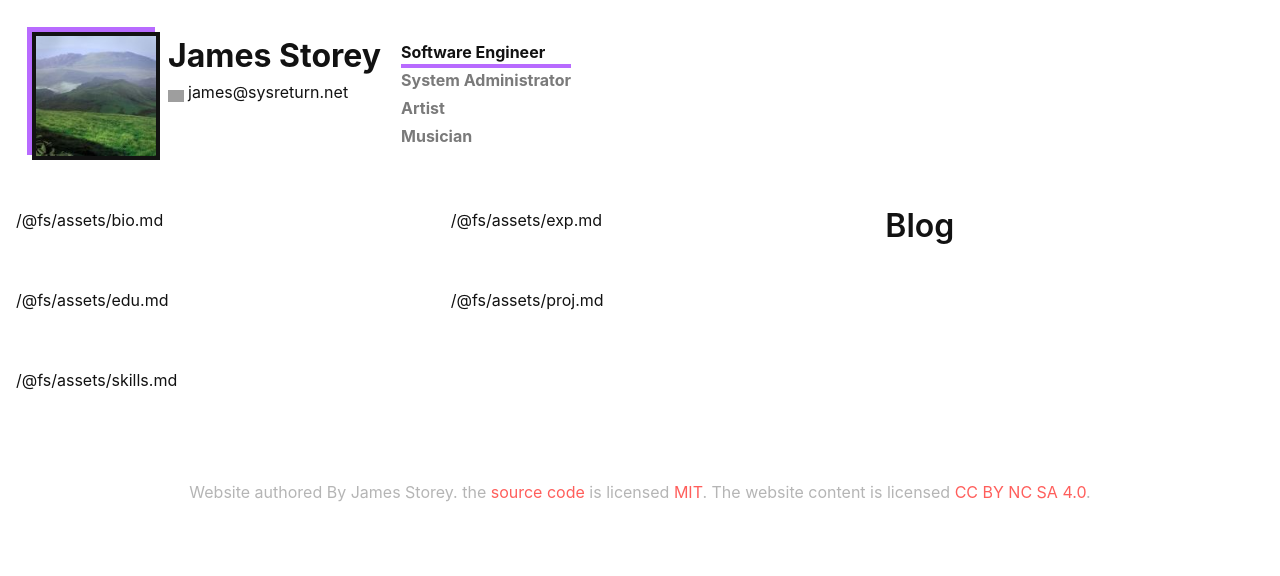
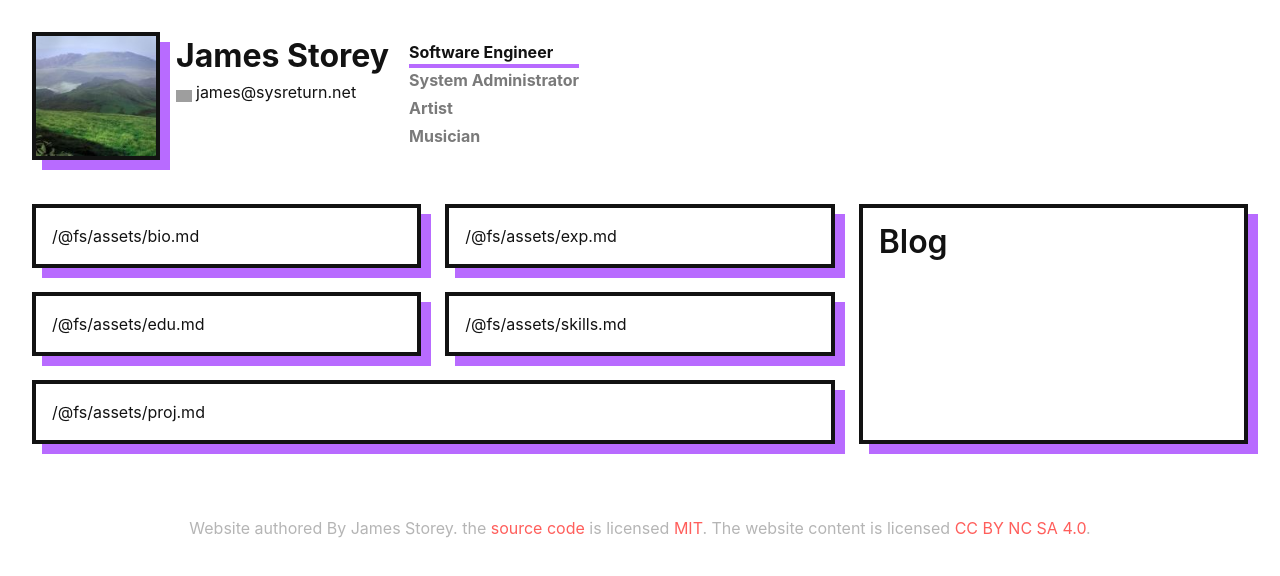
Before and after one commit to james-storey/me, a Nuxt app: page / in a window 1280 px wide. Shown: the top 576 px of the page. Built offline with nearby package versions, Linux system fonts and the light colour scheme; grey boxes are pictures that could not be loaded.

Commit message:
adjust layout styles

```diff
--- a/_variables.scss
+++ b/_variables.scss
@@ -1,11 +1,12 @@
 @import "node_modules/bulma/sass/utilities/initial-variables";
 @import "node_modules/bulma/sass/utilities/functions";
 // update initial variables
-$pad1: 2em;
-$pad2: 1em;
-$pad3: 0.5em;
+$pad1: 2rem;
+$pad2: 1rem;
+$pad3: 0.5rem;
 
 $border-width: 4px;
+$shadow-width: 10px;
 
 $orange: #ff5e5b;
 
@@ -19,6 +20,8 @@ $link: $orange;
 $link-visted: $red;
 $link-focus-border: $orange;
 
+$content-heading-color: $black-bis;
+
 $box-radius: 0;
 $box-padding: $pad2;
 $box-shadow: unsset;
--- a/components/Nav.vue
+++ b/components/Nav.vue
@@ -68,7 +68,7 @@ export default {
   border: $border-width solid $black-bis;
   width: 128px;
   height: 128px;
-  box-shadow: -5px -5px 0 $primary;
+  box-shadow: $shadow-width $shadow-width 0 $primary;
   @include mobile {
     width: 64px;
     height: 64px;
@@ -76,13 +76,13 @@ export default {
 }
 
 .navbar-brand__text {
+  margin-left: $pad3;
   padding: 0 $pad3 0 $pad3;
 }
 
 .name {
   font-size: xx-large;
   font-weight: bold;
-  //text-shadow: -10px 0px 0px $purple;
 }
 
 .inline-icon {
--- a/pages/index.vue
+++ b/pages/index.vue
@@ -19,12 +19,12 @@
         .tile.is-parent
           .tile.is-child.box
             article
-              .content(v-html="proj")
+              .content(v-html="skills")
     .tile
       .tile.is-parent
         .tile.is-child.box
           article
-            .content(v-html="skills")
+            .content(v-html="proj")
   .tile.is-parent
     .tile.is-child.box
       article
@@ -66,7 +66,11 @@
 
 <style lang="scss">
 @import "../_variables.scss";
+.tile.is-ancestor {
+  margin: 1.25rem;
+}
 .box {
-  // border: $border-width solid $black-bis;
+  border: $border-width solid $black-bis;
+  box-shadow: $shadow-width $shadow-width 0 $primary;
 }
 </style>
```
Also changed, not shown: assets/edu.md (+1 -0 lines).
